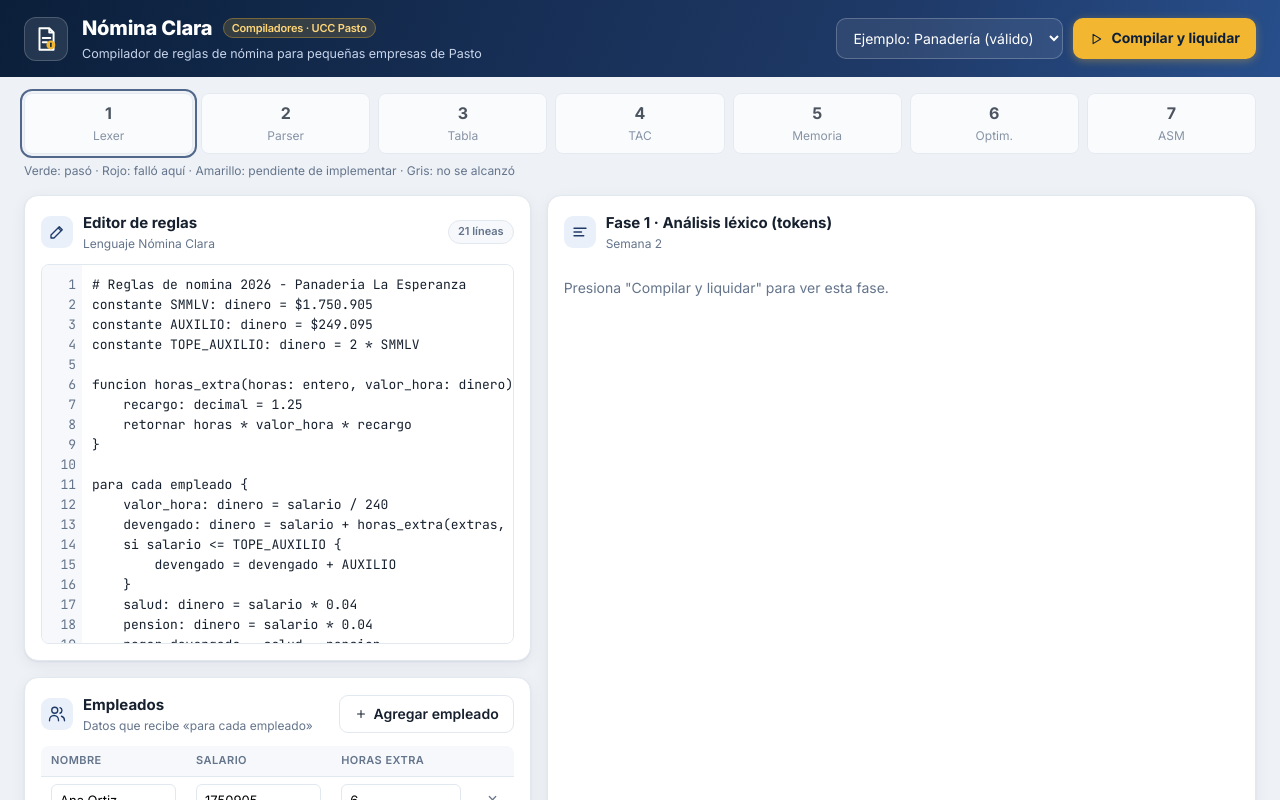
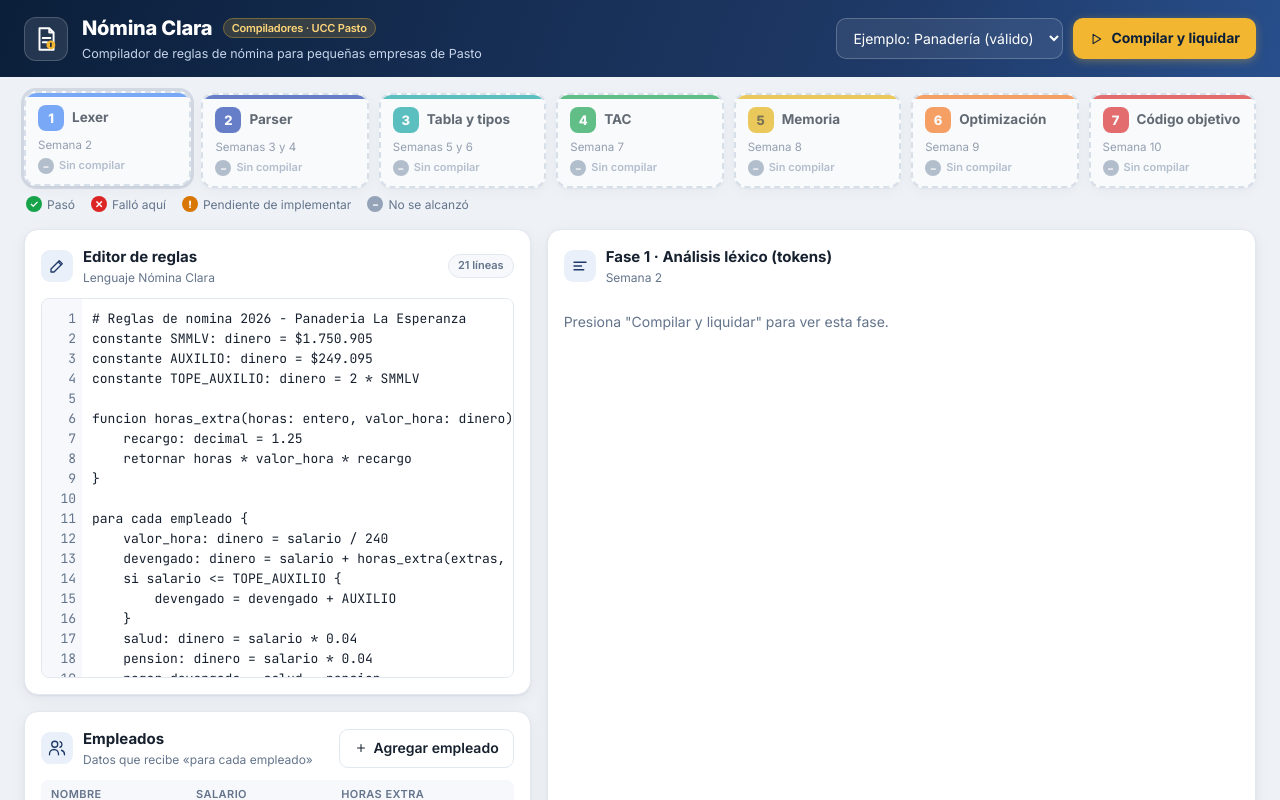
Before and after one commit to solartedaniers/nomina-clara, an Angular app: page / in a window 1280 px wide. Shown: the top 800 px of the page. Built offline with nearby package versions, Linux system fonts and the light colour scheme.

Commit message:
Rediseño la barra de fases con el color de cada fase, la semana y el estado con ícono y borde

```diff
--- a/public/i18n/es.json
+++ b/public/i18n/es.json
@@ -5,8 +5,7 @@
     "subtitle": "Compilador de reglas de nómina para pequeñas empresas de Pasto",
     "compile": "Compilar y liquidar",
     "compiling": "Compilando…",
-    "requestFailed": "No se pudo contactar la API del compilador. Si estás en local, revisa que dev_server.py esté corriendo.",
-    "pendingPhases": "Fases todavía sin implementar: {{phases}}"
+    "requestFailed": "No se pudo contactar la API del compilador. Si estás en local, revisa que dev_server.py esté corriendo."
   },
   "samples": {
     "label": "Programas de ejemplo",
@@ -47,15 +46,23 @@
   "phases": {
     "bar": "Fases del compilador",
     "prefix": "Fase {{number}}",
-    "legend": "Verde: pasó · Rojo: falló aquí · Amarillo: pendiente de implementar · Gris: no se alcanzó",
+    "legend": { "passed": "Pasó", "failed": "Falló aquí", "pending": "Pendiente de implementar", "skipped": "No se alcanzó" },
     "lexer": { "label": "Lexer", "title": "Análisis léxico (tokens)", "week": "Semana 2" },
     "parser": { "label": "Parser", "title": "Análisis sintáctico (AST)", "week": "Semanas 3 y 4" },
-    "semantic": { "label": "Tabla", "title": "Tabla de símbolos y tipos", "week": "Semanas 5 y 6" },
+    "semantic": { "label": "Tabla y tipos", "title": "Tabla de símbolos y tipos", "week": "Semanas 5 y 6" },
     "ir": { "label": "TAC", "title": "Código intermedio (TAC)", "week": "Semana 7" },
     "memory": { "label": "Memoria", "title": "Gestión de memoria", "week": "Semana 8" },
-    "optimizer": { "label": "Optim.", "title": "Optimización del TAC", "week": "Semana 9" },
-    "codegen": { "label": "ASM", "title": "Código objetivo y registros", "week": "Semana 10" },
+    "optimizer": { "label": "Optimización", "title": "Optimización del TAC", "week": "Semana 9" },
+    "codegen": { "label": "Código objetivo", "title": "Código objetivo y registros", "week": "Semana 10" },
     "execution": { "label": "Ejecución" }
+  },
+  "status": {
+    "passed": "Pasó",
+    "failed": "Falló",
+    "failedAt": "Falló · línea {{line}}",
+    "pending": "Pendiente",
+    "skipped": "No alcanzada",
+    "idle": "Sin compilar"
   },
   "panel": {
     "idle": "Presiona \"Compilar y liquidar\" para ver esta fase.",
--- a/src/app/app.ts
+++ b/src/app/app.ts
@@ -1,6 +1,5 @@
 import { Component, inject } from '@angular/core';
 import { SAMPLE_PROGRAMS } from './core/data/sample-programs';
-import { I18nService } from './core/i18n/i18n.service';
 import { TranslatePipe } from './core/i18n/translate.pipe';
 import { WorkspaceStore } from './core/services/workspace.store';
 import { EmployeeTable } from './features/editor/employee-table/employee-table';
@@ -43,9 +42,6 @@ import { Icon } from './shared/icon/icon';
 
     @if (store.requestFailed()) {
       <p class="error-box banner">{{ 'app.requestFailed' | t }}</p>
-    }
-    @if (store.pendingPhases().length) {
-      <p class="warning-box banner">{{ 'app.pendingPhases' | t: { phases: pendingLabels() } }}</p>
     }
 
     <app-phase-bar class="pipeline" />
@@ -191,14 +187,6 @@ import { Icon } from './shared/icon/icon';
 export class App {
   protected readonly store = inject(WorkspaceStore);
   protected readonly samples = SAMPLE_PROGRAMS;
-  private readonly i18n = inject(I18nService);
-
-  protected pendingLabels(): string {
-    return this.store
-      .pendingPhases()
-      .map((phase) => this.i18n.translate(`phases.${phase}.label`))
-      .join(', ');
-  }
 
   protected onSampleChange(event: Event): void {
     this.store.loadSample((event.target as HTMLSelectElement).value);
--- a/src/app/core/services/workspace.store.ts
+++ b/src/app/core/services/workspace.store.ts
@@ -19,12 +19,14 @@ export class WorkspaceStore {
     () => this.response()?.errors.find((error) => !error.pending) ?? null,
   );
 
-  readonly pendingPhases = computed(() =>
-    (this.response()?.errors ?? []).filter((error) => error.pending).map((error) => error.phase),
-  );
-
   statusOf(phase: PhaseKey): PhaseStatus | null {
     return this.response()?.status[phase] ?? null;
+  }
+
+  // Error que reportó una fase: el lexer y el parser lo reportan como "lexical" y "syntax"
+  errorFor(phase: PhaseKey): CompileError | null {
+    const names: Partial<Record<PhaseKey, string>> = { lexer: 'lexical', parser: 'syntax', semantic: 'semantic' };
+    return this.response()?.errors.find((error) => !error.pending && (error.phase === phase || error.phase === names[phase])) ?? null;
   }
 
   loadSample(sampleId: string): void {
--- a/src/app/features/phases/phase-bar/phase-bar.ts
+++ b/src/app/features/phases/phase-bar/phase-bar.ts
@@ -2,6 +2,9 @@ import { Component, inject } from '@angular/core';
 import { PHASE_DEFINITIONS } from '../../../core/data/phase-definitions';
 import { TranslatePipe } from '../../../core/i18n/translate.pipe';
 import { WorkspaceStore } from '../../../core/services/workspace.store';
+
+// Ícono de cada estado; el color de la fase se mantiene y el estado se ve en el ícono y el borde
+const STATUS_ICONS: Record<string, string> = { passed: '✓', failed: '✕', pending: '!', skipped: '–', idle: '–' };
 
 @Component({
   selector: 'app-phase-bar',
@@ -9,75 +12,143 @@ import { WorkspaceStore } from '../../../core/services/workspace.store';
   template: `
     <nav class="phase-bar" [attr.aria-label]="'phases.bar' | t">
       @for (phase of phases; track phase.key) {
+        @let status = store.statusOf(phase.key) ?? 'idle';
+        @let error = store.errorFor(phase.key);
         <button
           type="button"
-          class="phase-chip"
-          [class]="'phase-chip status-' + (store.statusOf(phase.key) ?? 'idle')"
+          [class]="'phase-chip phase-' + phase.key + ' status-' + status"
           [class.selected]="store.selectedPhase() === phase.key"
+          [attr.aria-pressed]="store.selectedPhase() === phase.key"
           (click)="store.selectedPhase.set(phase.key)"
         >
-          <span class="number">{{ phase.number }}</span>
-          <span class="label">{{ phase.labelKey | t }}</span>
+          <span class="title"><span class="phase-number">{{ phase.number }}</span>{{ phase.labelKey | t }}</span>
+          <span class="week">{{ phase.weekKey | t }}</span>
+          <span class="state">
+            <span class="badge" aria-hidden="true">{{ icons[status] }}</span>
+            @if (status === 'failed' && error?.line) {
+              {{ 'status.failedAt' | t: { line: error!.line } }}
+            } @else {
+              {{ 'status.' + status | t }}
+            }
+          </span>
         </button>
       }
     </nav>
-    <p class="legend">{{ 'phases.legend' | t }}</p>
+    <p class="legend">
+      @for (status of legend; track status) {
+        <span><i [class]="'status-' + status">{{ icons[status] }}</i>{{ 'phases.legend.' + status | t }}</span>
+      }
+    </p>
   `,
   styles: `
     .phase-bar {
       display: grid;
-      grid-template-columns: repeat(7, 1fr);
-      gap: 8px;
+      grid-template-columns: repeat(7, minmax(0, 1fr));
+      gap: 10px;
     }
     .phase-chip {
+      position: relative;
       display: flex;
       flex-direction: column;
+      align-items: flex-start;
+      gap: 2px;
+      padding: 12px 12px 10px;
+      overflow: hidden;
+      border-radius: 12px;
+      border: 2px solid transparent;
+      background: var(--surface);
+      box-shadow: var(--shadow);
+      font: inherit;
+      text-align: left;
+      color: var(--text);
+      cursor: pointer;
+      transition: transform 0.15s, box-shadow 0.15s;
+    }
+    .phase-chip::before {
+      content: '';
+      position: absolute;
+      inset: 0 0 auto;
+      height: 4px;
+      background: var(--phase-color);
+    }
+    .phase-chip:hover {
+      transform: translateY(-1px);
+    }
+    .title {
+      display: flex;
       align-items: center;
-      gap: 2px;
-      padding: 8px 4px;
-      border-radius: 8px;
-      border: 1.5px solid var(--border);
-      background: var(--surface);
-      cursor: pointer;
-      font: inherit;
-      color: var(--text);
+      gap: 8px;
+      font-weight: 700;
+      font-size: 13.5px;
+      white-space: nowrap;
     }
-    .phase-chip .number {
-      font-weight: 700;
-      font-size: 16px;
+    .week {
+      margin-top: 4px;
+      font-size: 11.5px;
+      color: var(--text-muted);
     }
-    .phase-chip .label {
+    .state {
+      display: flex;
+      align-items: center;
+      gap: 5px;
+      margin-top: 2px;
+      font-size: 11px;
+      font-weight: 600;
+    }
+    .badge,
+    .legend i {
+      display: grid;
+      place-items: center;
+      border-radius: 50%;
+      color: #fff;
+      font-weight: 800;
+      font-style: normal;
+    }
+    .badge,
+    .legend i {
+      width: 16px;
+      height: 16px;
+      font-size: 10px;
+    }
+    .phase-chip.status-passed { border-color: var(--phase-color); }
+    .phase-chip.status-failed { border-color: var(--danger); background: var(--danger-soft); }
+    .phase-chip.status-pending { border: 2px dashed var(--warning); }
+    .phase-chip.status-skipped, .phase-chip.status-idle { border: 2px dashed #cbd5e1; opacity: 0.65; }
+    .status-passed .badge, i.status-passed { background: var(--success); }
+    .status-failed .badge, i.status-failed { background: var(--danger); }
+    .status-pending .badge, i.status-pending { background: var(--warning); }
+    .status-skipped .badge, .status-idle .badge, i.status-skipped { background: #94a3b8; }
+    .status-passed .state { color: var(--success); }
+    .status-failed .state { color: var(--danger); }
+    .status-pending .state { color: var(--warning); }
+    .status-skipped .state, .status-idle .state { color: #94a3b8; }
+    .phase-chip.selected {
+      transform: translateY(-2px);
+      box-shadow: 0 0 0 3px rgba(31, 58, 104, 0.2), var(--shadow);
+    }
+    .legend {
+      display: flex;
+      flex-wrap: wrap;
+      gap: 16px;
+      margin: 8px 2px 0;
       font-size: 12px;
       color: var(--text-muted);
     }
-    .phase-chip.selected {
-      outline: 2px solid var(--brand);
-      outline-offset: 2px;
+    .legend span {
+      display: inline-flex;
+      align-items: center;
+      gap: 5px;
     }
-    .status-passed {
-      background: var(--success-soft);
-      border-color: var(--success);
-    }
-    .status-failed {
-      background: var(--danger-soft);
-      border-color: var(--danger);
-    }
-    .status-pending {
-      background: var(--warning-soft);
-      border-color: var(--warning);
-    }
-    .status-skipped,
-    .status-idle {
-      opacity: 0.75;
-    }
-    .legend {
-      margin: 8px 0 0;
-      font-size: 12px;
-      color: var(--text-muted);
+    @media (max-width: 1100px) {
+      .phase-bar {
+        grid-template-columns: repeat(4, minmax(0, 1fr));
+      }
     }
   `,
 })
 export class PhaseBar {
   protected readonly store = inject(WorkspaceStore);
   protected readonly phases = PHASE_DEFINITIONS;
+  protected readonly icons = STATUS_ICONS;
+  protected readonly legend = ['passed', 'failed', 'pending', 'skipped'];
 }
--- a/src/app/features/phases/phase-panel/phase-panel.ts
+++ b/src/app/features/phases/phase-panel/phase-panel.ts
@@ -115,11 +115,7 @@ export class PhasePanel {
   protected readonly status = computed(() => this.store.statusOf(this.definition().key));
 
   protected readonly failureMessage = computed(() => {
-    const key = this.definition().key;
-    const phaseNames: Record<string, string> = { lexer: 'lexical', parser: 'syntax', semantic: 'semantic' };
-    const error = this.store
-      .response()
-      ?.errors.find((item) => item.phase === key || item.phase === phaseNames[key]);
+    const error = this.store.errorFor(this.definition().key);
     return error ? `${error.message}${error.line ? ` (${this.i18n.translate('editor.line', { line: error.line })})` : ''}` : '';
   });
 }
--- a/src/styles.css
+++ b/src/styles.css
@@ -260,3 +260,47 @@ app-phase-panel h3 {
   border: 1px solid #fde68a;
   color: #92400e;
 }
+
+/* ---------- Colores de las 7 fases (diapositiva del profesor) ---------- */
+.phase-lexer {
+  --phase-color: #3b82f6;
+}
+
+.phase-parser {
+  --phase-color: #1e40af;
+}
+
+.phase-semantic {
+  --phase-color: #0ea5a4;
+}
+
+.phase-ir {
+  --phase-color: #16a34a;
+}
+
+.phase-memory {
+  --phase-color: #eab308;
+  --phase-ink: #3b2f00;
+}
+
+.phase-optimizer {
+  --phase-color: #f97316;
+}
+
+.phase-codegen {
+  --phase-color: #dc2626;
+}
+
+/* Número de la fase sobre su color */
+.phase-number {
+  flex: none;
+  display: grid;
+  place-items: center;
+  width: 26px;
+  height: 26px;
+  border-radius: 8px;
+  background: var(--phase-color);
+  color: var(--phase-ink, #fff);
+  font-weight: 800;
+  font-size: 13px;
+}
```
